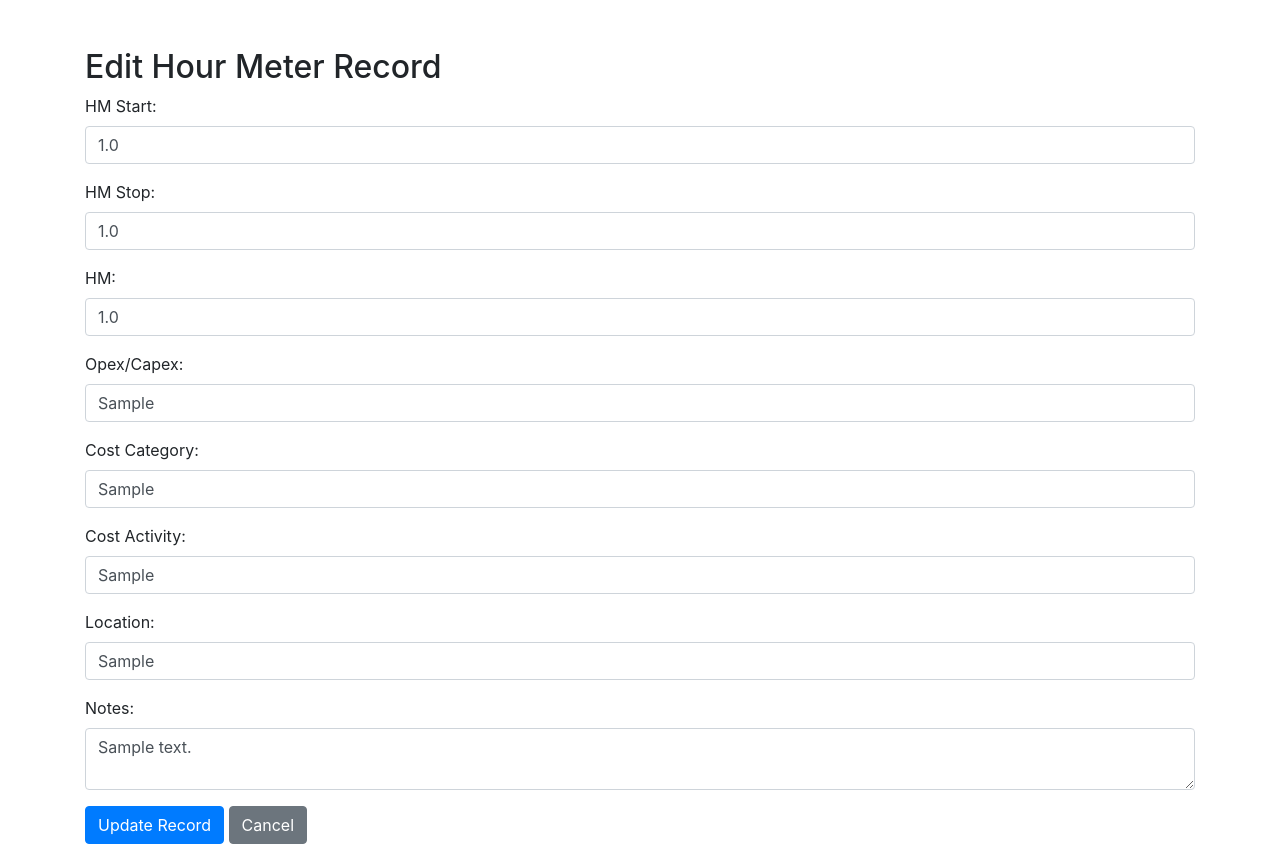
After one commit to HibHaqqi/HMRecord, a Flask app: page /edit-hour-meter/1 in a window 1280 px wide. The commit adds this page. Run offline with Flask 3, Linux system fonts and the light colour scheme; tables that the repository leaves empty hold one stand-in row (values such as "Sample post"); some libraries are stand-ins or nearby versions.

Commit message:
edit delete over than 22

```diff
--- a/app/controller/validate_controller.py
+++ b/app/controller/validate_controller.py
@@ -1,7 +1,7 @@
-from flask import Blueprint, render_template
+from flask import Blueprint, render_template, redirect,request,flash,url_for
 from app.services.validate_service import DataValidate
 import pandas as pd
-
+from app.models.equipment import Equipment,db
 val_bp = Blueprint('val', __name__)
 
 @val_bp.route('/validate-hour-meters', methods=['GET'])
@@ -23,3 +23,46 @@ def total_hour_meter_details(unit_code,date):
     date = pd.to_datetime(date).date()
     details = DataValidate.get_total_hour_meter_details(unit_code,date)
     return render_template('total_hour_meter_details.html', details=details, unit_code=unit_code,date=date.strftime('%d/%m/%y'))
+
+@val_bp.route('/edit-hour-meter/<int:id>', methods=['GET', 'POST'])
+def edit_hour_meter(id):
+    # Fetch the existing record
+    record = Equipment.query.get(id)
+
+    if not record:
+        flash("Record not found.")
+        return redirect(url_for('some_route'))  # Redirect to a relevant route
+
+    if request.method == 'POST':
+        # Get data from the form
+        hm_start = request.form.get('hm_start')
+        hm_stop = request.form.get('hm_stop')
+        hm = request.form.get('hm')
+        opex_capex = request.form.get('opex_capex')
+        cost_category = request.form.get('cost_category')
+        cost_activity = request.form.get('cost_activity')
+        location = request.form.get('location')
+        notes = request.form.get('notes')
+
+        try:
+            # Call the edit service
+            message = DataValidate.edit_hour_meter_record(id, hm_start, hm_stop, hm, opex_capex, cost_category, cost_activity, location, notes)
+            flash(message)
+            return redirect(url_for('eqp.upload'))  # Redirect to a relevant route after editing
+        except Exception as e:
+            flash(f"Error: {e}")
+
+    # Render the edit form with existing record data
+    return render_template('edit_hour_meter.html', record=record)
+@val_bp.route('/delete-hour-meter/<int:id>', methods=['POST'])
+def delete_hour_meter(id):
+    # Find the record by ID
+    record = Equipment.query.get(id)
+    if record:
+        db.session.delete(record)
+        db.session.commit()
+        flash('Record deleted successfully.', 'success')
+    else:
+        flash('Record not found.', 'danger')
+
+    return redirect(url_for('eqp.upload'))
--- /dev/null
+++ b/app/templates/edit_hour_meter.html
@@ -0,0 +1,50 @@
+<!DOCTYPE html>
+<html lang="en">
+<head>
+    <meta charset="UTF-8">
+    <meta name="viewport" content="width=device-width, initial-scale=1.0">
+    <title>Edit Hour Meter Record</title>
+    <link href="https://stackpath.bootstrapcdn.com/bootstrap/4.5.2/css/bootstrap.min.css" rel="stylesheet">
+</head>
+<body>
+    <div class="container mt-5">
+        <h2>Edit Hour Meter Record</h2>
+        <form action="{{ url_for('val.edit_hour_meter', id=record.id) }}" method="POST">
+            <div class="form-group">
+                <label for="hm_start">HM Start:</label>
+                <input type="number" step="any" class="form-control" id="hm_start" name="hm_start" value="{{ record.hm_start }}" required>
+            </div>
+            <div class="form-group">
+                <label for="hm_stop">HM Stop:</label>
+                <input type="number" step="any" class="form-control" id="hm_stop" name="hm_stop" value="{{ record.hm_stop }}" required>
+            </div>
+            <div class="form-group">
+                <label for="hm">HM:</label>
+                <input type="number" step="any" class="form-control" id="hm" name="hm" value="{{ record.hm }}" required>
+            </div>
+            <div class="form-group">
+                <label for="opex_capex">Opex/Capex:</label>
+                <input type="text" class="form-control" id="opex_capex" name="opex_capex" value="{{ record.opex_capex }}" required>
+            </div>
+            <div class="form-group">
+                <label for="cost_category">Cost Category:</label>
+                <input type="text" class="form-control" id="cost_category" name="cost_category" value="{{ record.cost_category }}" required>
+            </div>
+            <div class="form-group">
+                <label for="cost_activity">Cost Activity:</label>
+                <input type="text" class="form-control" id="cost_activity" name="cost_activity" value="{{ record.cost_activity }}" required>
+            </div>
+            <div class="form-group">
+                <label for="location">Location:</label>
+                <input type="text" class="form-control" id="location" name="location" value="{{ record.location }}" required>
+            </div>
+            <div class="form-group">
+                <label for="notes">Notes:</label>
+                <textarea class="form-control" id="notes" name="notes">{{ record.notes }}</textarea>
+            </div>
+            <button type="submit" class="btn btn-primary">Update Record</button>
+            <a href="{{ url_for('eqp.upload') }}" class="btn btn-secondary">Cancel</a>
+        </form>
+    </div>
+</body>
+</html>
```
Also changed, not shown: app/services/validate_service.py (+22 -0 lines), app/templates/hour_meter_details.html (+8 -8 lines).
